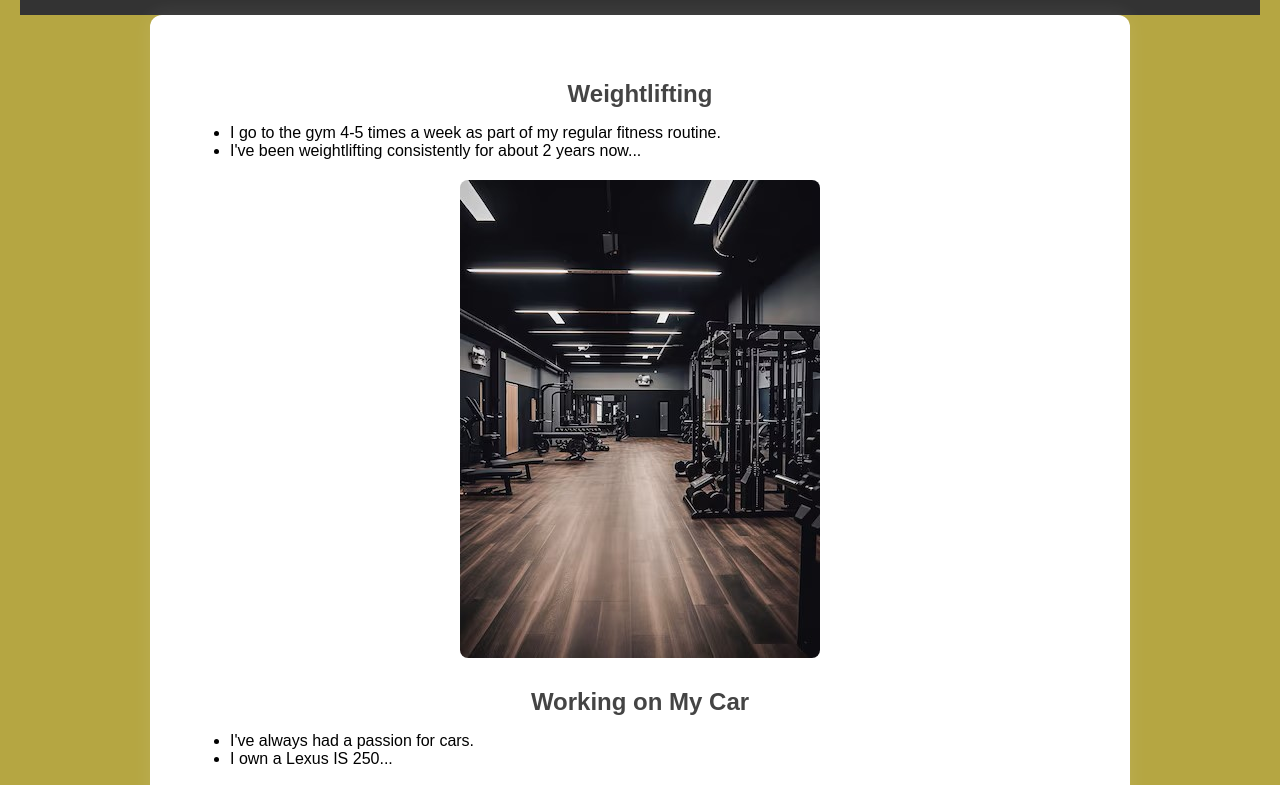
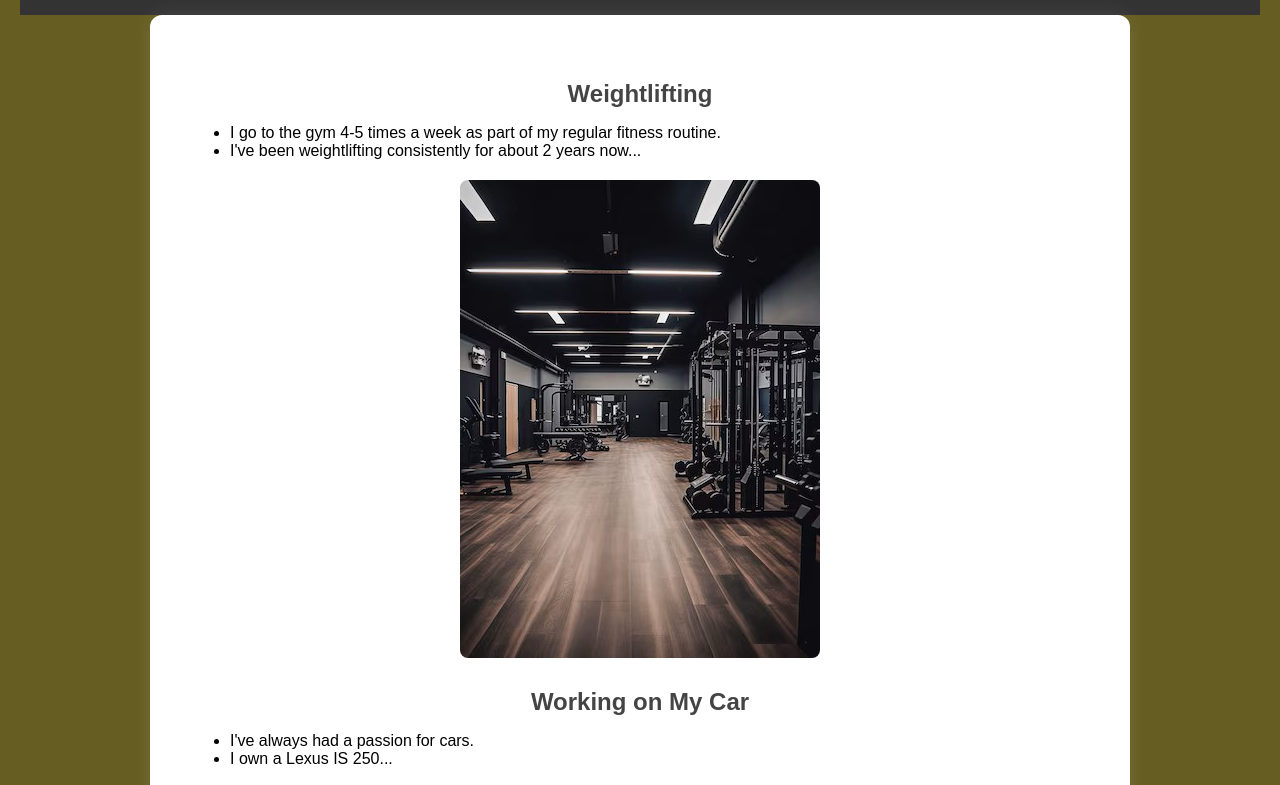
Before and after one commit to Huzi1080/Project2_webdev, a plain HTML site: page hobbies.html in a window 1280 px wide. Shown: the part 168-953 px from the top of the page. Drawn offline with Linux system fonts and the light colour scheme.

Commit message:
Update hobbies.css

```diff
--- a/css/hobbies.css
+++ b/css/hobbies.css
@@ -1,6 +1,6 @@
 body {
   font-family: 'Arial', sans-serif;
-  background-color: #B5A642;
+  background-color: #655D21;
   color: #ffffff;
   margin: 0;
   padding: 40px 20px;
```
